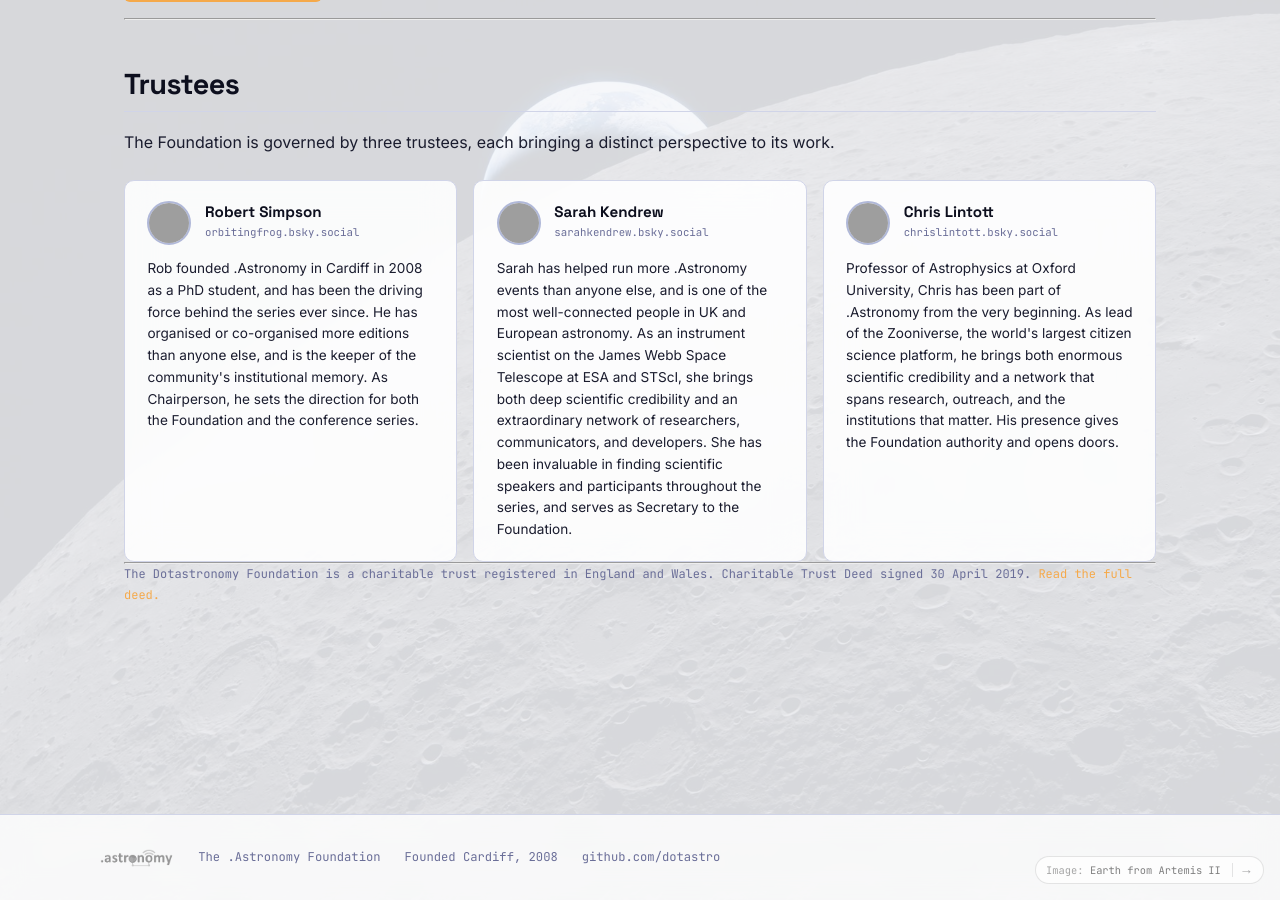
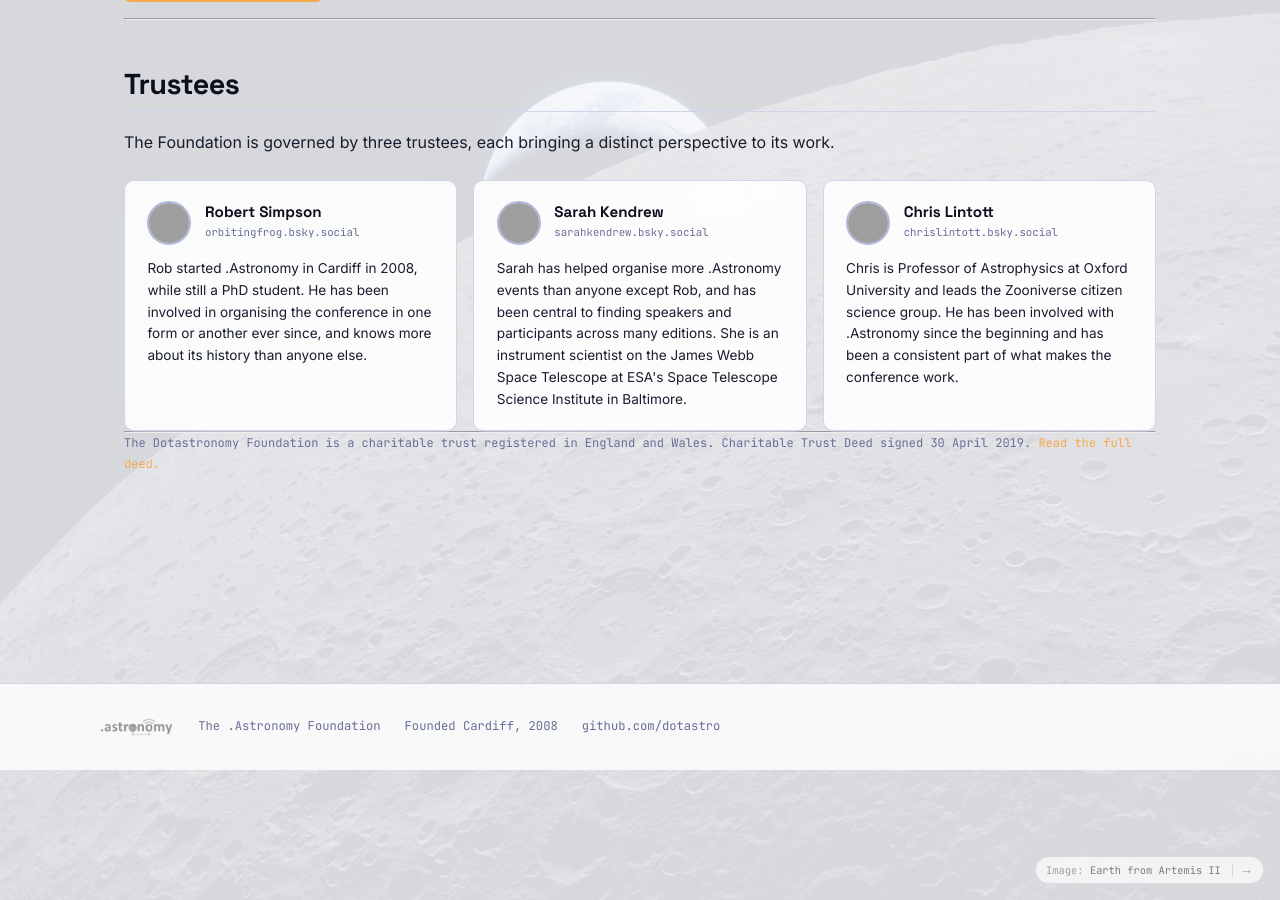
Before and after one commit to dotastro/dotastrosite, a Jekyll site: the page built from foundation/index.md, in a window 1280 px wide and 900 px high, scrolled down 886 px. Built offline with Jekyll 4.4.1, drawn with Linux system fonts in a browser that asks for light colours; grey boxes are pictures that could not be loaded.

Commit message:
Foundation trustee bios: tone down -- factual and human, no hyperbole

```diff
--- a/foundation/index.md
+++ b/foundation/index.md
@@ -58,7 +58,7 @@
 <div class="person-handle"><a href="https://bsky.app/profile/orbitingfrog.bsky.social" target="_blank" rel="noopener">orbitingfrog.bsky.social</a></div>
 </div>
 </div>
-<p class="person-bio">Rob founded .Astronomy in Cardiff in 2008 as a PhD student, and has been the driving force behind the series ever since. He has organised or co-organised more editions than anyone else, and is the keeper of the community's institutional memory. As Chairperson, he sets the direction for both the Foundation and the conference series.</p>
+<p class="person-bio">Rob started .Astronomy in Cardiff in 2008, while still a PhD student. He has been involved in organising the conference in one form or another ever since, and knows more about its history than anyone else.</p>
 </div>
 
 <div class="person-card" data-handle="sarahkendrew.bsky.social">
@@ -70,7 +70,7 @@
 <div class="person-handle"><a href="https://bsky.app/profile/sarahkendrew.bsky.social" target="_blank" rel="noopener">sarahkendrew.bsky.social</a></div>
 </div>
 </div>
-<p class="person-bio">Sarah has helped run more .Astronomy events than anyone else, and is one of the most well-connected people in UK and European astronomy. As an instrument scientist on the James Webb Space Telescope at ESA and STScI, she brings both deep scientific credibility and an extraordinary network of researchers, communicators, and developers. She has been invaluable in finding scientific speakers and participants throughout the series, and serves as Secretary to the Foundation.</p>
+<p class="person-bio">Sarah has helped organise more .Astronomy events than anyone except Rob, and has been central to finding speakers and participants across many editions. She is an instrument scientist on the James Webb Space Telescope at ESA's Space Telescope Science Institute in Baltimore.</p>
 </div>
 
 <div class="person-card" data-handle="chrislintott.bsky.social">
@@ -82,7 +82,7 @@
 <div class="person-handle"><a href="https://bsky.app/profile/chrislintott.bsky.social" target="_blank" rel="noopener">chrislintott.bsky.social</a></div>
 </div>
 </div>
-<p class="person-bio">Professor of Astrophysics at Oxford University, Chris has been part of .Astronomy from the very beginning. As lead of the Zooniverse, the world's largest citizen science platform, he brings both enormous scientific credibility and a network that spans research, outreach, and the institutions that matter. His presence gives the Foundation authority and opens doors.</p>
+<p class="person-bio">Chris is Professor of Astrophysics at Oxford University and leads the Zooniverse citizen science group. He has been involved with .Astronomy since the beginning and has been a consistent part of what makes the conference work.</p>
 </div>
 
 </div>
```
